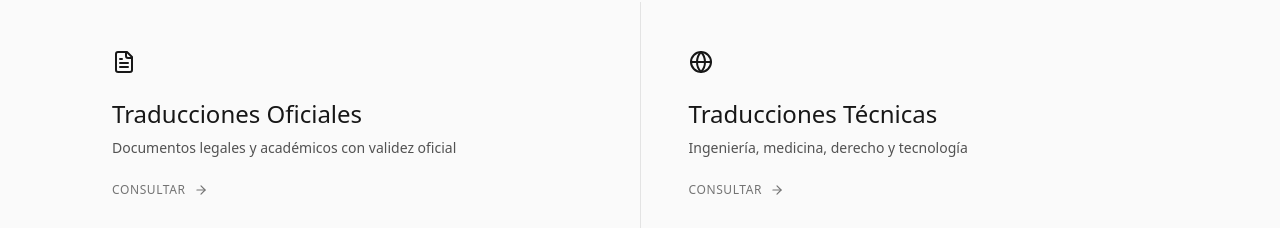
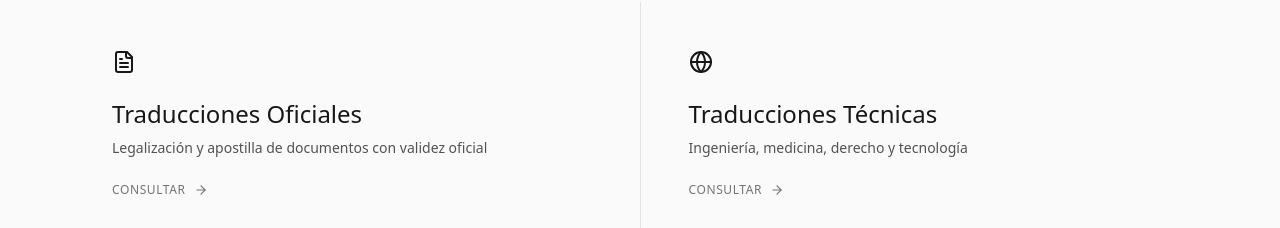
Before and after one commit to jhonnysarmiento2005-cyber/innova-traducciones, a Next.js app: page / in a window 1280 px wide. Shown: the part 1707-1935 px from the top of the page. Built offline with nearby package versions, Linux system fonts and the light colour scheme.

Commit message:
edicion traducciones oficiales

```diff
--- a/src/app/page.tsx
+++ b/src/app/page.tsx
@@ -349,7 +349,7 @@ export default function Home() {
 
         <div className="grid md:grid-cols-2 gap-px bg-neutral-900/10">
           {[
-            { title: "Traducciones Oficiales", desc: "Documentos legales y académicos con validez oficial", icon: <FileText size={24} />, mensaje: "Hola, necesito información sobre traducciones oficiales" },
+            { title: "Traducciones Oficiales", desc: "Legalización y apostilla de documentos con validez oficial", icon: <FileText size={24} />, mensaje: "Hola, necesito información sobre traducciones oficiales" },
             { title: "Traducciones Técnicas", desc: "Ingeniería, medicina, derecho y tecnología", icon: <Globe size={24} />, mensaje: "Hola, necesito información sobre traducciones técnicas" },
             { title: "Interpretación", desc: "Servicio presencial o remoto certificado", icon: <Users size={24} />, mensaje: "Hola, necesito información sobre servicios de interpretación" },
             { title: "Revisión Profesional", desc: "Corrección y validación especializada", icon: <CheckCircle2 size={24} />, mensaje: "Hola, necesito información sobre revisión profesional" }
```
